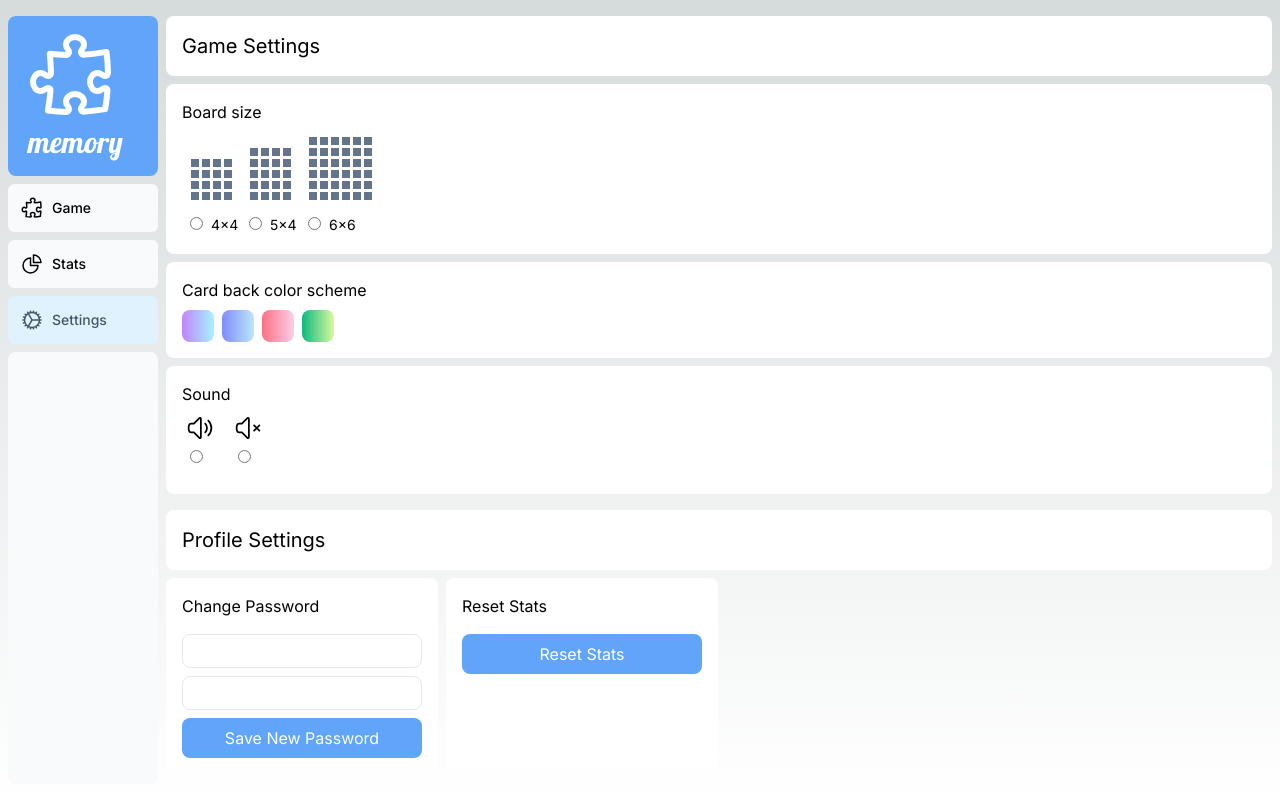
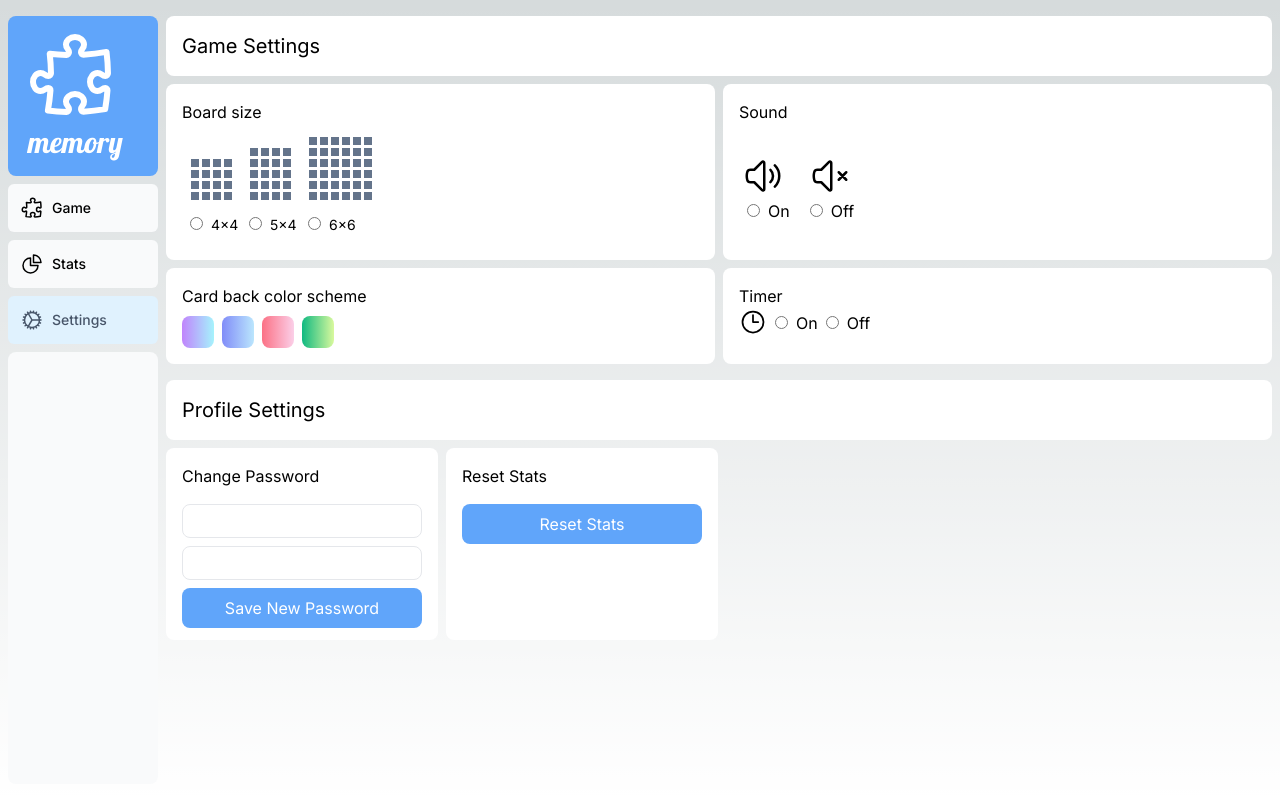
Before and after one commit to dgnezda/memory, a Next.js app: page /dashboard/settings in a window 1280 px wide. Shown: the top 796 px of the page. Built offline with nearby package versions, Linux system fonts and the light colour scheme.

Commit message:
Responsive tweeks

```diff
--- a/app/dashboard/game/page.tsx
+++ b/app/dashboard/game/page.tsx
@@ -7,6 +7,7 @@ import { CardType } from '@/app/lib/definitions';
 import Modal from '@/app/ui/components/Modal';
 import {
     // heroicons.dev
+    ClockIcon,
     MoonIcon,
     MusicalNoteIcon,
     HomeIcon,
@@ -39,6 +40,7 @@ import {
     ArrowUturnLeftIcon,
     ArrowUturnRightIcon,
     ArrowUturnUpIcon,
+    ChevronDoubleRightIcon,
     CheckIcon,
     XMarkIcon,
     ArrowPathIcon,
@@ -272,7 +274,16 @@ export default function Page() {
                                 : <><LightBulbIcon className='h-4 m-1' /><HeartIcon className='h-4 m-1' /><RocketLaunchIcon className='h-4 m-1' /></>
                     }
                 </button>
-                <p className='py-2 px-4 bg-slate-50 rounded-xl w-[208px]'>Moves: {turns} Time: {formatTime(timer)}</p>
+                <div className='py-2 bg-slate-50 rounded-xl w-[140px] grid grid-cols-3 items-center'>
+                    <div className='span-1 flex items-center'>
+                        <div className='flex justify-center pl-2'><ChevronDoubleRightIcon className='h-5' /></div>
+                        <div className='pl-1'>{turns}</div>
+                    </div>
+                    <div className='span-2 flex items-center'>
+                    <div className='flex justify-center pl-3'><ClockIcon className='h-5' /> </div>
+                    <div className='flex justify-center pl-1'>{formatTime(timer)}</div>
+                    </div>
+                </div>
             </div>
             <div className='flex container justify-center items-start md:mx-auto mx-1 mt-8 md:h-full'>
                 <div className='grid grid-cols-4 md:gap-6 gap-3 justify-center'>
@@ -303,7 +314,7 @@ export default function Page() {
 
             <Modal
                 isOpen={showModal}
-                message={`Good job! You found all pairs in ${turns} turns! \nTime to complete: ${formatTime(timer)}. Do you want to play again?`}
+                message={`Good job! You found all pairs in ${turns} turns! \nTime to complete: ${formatTime(timer)}s. Do you want to play again?`}
                 onClose={() => {
                     setShowModal(false)
                     handleResetGame()
--- a/app/dashboard/settings/page.tsx
+++ b/app/dashboard/settings/page.tsx
@@ -1,13 +1,13 @@
 import ColorSwash from "@/app/ui/components/ColorSwash"
 import WhiteDiv from "@/app/ui/components/WhiteDiv"
 import TinyGrid from "@/app/ui/components/TinyGrid"
-import { SpeakerWaveIcon, SpeakerXMarkIcon } from "@heroicons/react/24/outline"
+import { SpeakerWaveIcon, SpeakerXMarkIcon, ClockIcon } from "@heroicons/react/24/outline"
 import Button from "@/app/ui/components/Button"
 
 export default function Page() {
     return (
-        <div className="md:ml-0 ml-3 md:mr-0 mr-1">
-            <div className="text-xl bg-white rounded-lg md:mt-4 mt-0 mr-2 p-4">Game Settings</div>
+        <div className="grid grid-cols-2 md:ml-0 ml-3 md:mr-0 mr-1">
+            <div className="text-xl col-span-2 bg-white rounded-lg md:mt-4 mt-0 mr-2 p-4">Game Settings</div>
             <WhiteDiv value="Board size">
                 <div className="flex flex-row items-end text-sm mt-1">
                     <label>
@@ -28,6 +28,22 @@ export default function Page() {
                     </label>
                 </div>
             </WhiteDiv>
+
+            <WhiteDiv className="h-44" value="Sound">
+                <div className="flex flex-row">
+                    <label>
+                        <SpeakerWaveIcon className="h-10 mt-8 ml-1" />
+                        <input className="mt-2 m-2" type="radio" name="sound" value="On" />
+                        On
+                    </label>
+                    <label>
+                        <SpeakerXMarkIcon className="h-10 mt-8 ml-5" />
+                        <input className="mt-2 ml-5 mr-2" type="radio" name="sound" value="Off" />
+                        Off
+                    </label>
+                </div>
+            </WhiteDiv>
+
             <WhiteDiv className="h-24" value="Card back color scheme">
                 <div className="flex flex-row items-start h-4">
                     <ColorSwash className="bg-gradient-to-r from-purple-400 to-cyan-200 hover:from-purple-300 hover:to-cyan-100" />
@@ -36,21 +52,21 @@ export default function Page() {
                     <ColorSwash className="bg-gradient-to-r from-emerald-500 to-lime-200 hover:from-emerald-300 hover:to-lime-100" />
                 </div>
             </WhiteDiv>
-            <WhiteDiv className="h-32" value="Sound">
-                <div className="flex flex-row">
-                    <label>
-                        <SpeakerWaveIcon className="h-7 mt-2 ml-1" />
-                        <input className="mt-2 m-2" type="radio" name="sound" value="On" />
 
-                    </label>
-                    <label>
-                        <SpeakerXMarkIcon className="h-7 mt-2 ml-5" />
-                        <input className="mt-2 ml-6" type="radio" name="sound" value="Off" />
-
-                    </label>
-                </div>
+            <WhiteDiv value="Timer">
+            <div className="flex flex-row">
+                <ClockIcon className="h-7" />
+                <label>
+                    <input className="mt-2 m-2" type="radio" name="timer" value="On" />
+                    On
+                </label>
+                <label>
+                    <input className="mt-2 m-2" type="radio" name="timer" value="Off" />
+                    Off
+                </label>
+            </div>
             </WhiteDiv>
-            <div className="text-xl bg-white rounded-lg mt-4 mr-2 p-4">Profile Settings</div>
+            <div className="text-xl col-span-2 bg-white rounded-lg mt-4 mr-2 p-4">Profile Settings</div>
             <div className="flex flex-row w-full">
                 <WhiteDiv value="Change Password" className="h-48">
                     <div className="flex flex-col mt-2 justify-center items-center">
--- a/app/dashboard/stats/page.tsx
+++ b/app/dashboard/stats/page.tsx
@@ -7,6 +7,7 @@ export default function Page() {
             <WhiteDiv value="Games played">
                 <div className="text-xs mt-2">555</div>
             </WhiteDiv>
+            <div className="grid grid-cols-2">
                 <WhiteDiv value="Best Scores">
                     <div className="text-xs mt-2">
                         <div>Overall: 10</div>
@@ -44,5 +45,6 @@ export default function Page() {
                     </div>
                 </WhiteDiv>
             </div>
+        </div>
     )
 }
```
Lines whose indentation alone changed are shown as unchanged.
